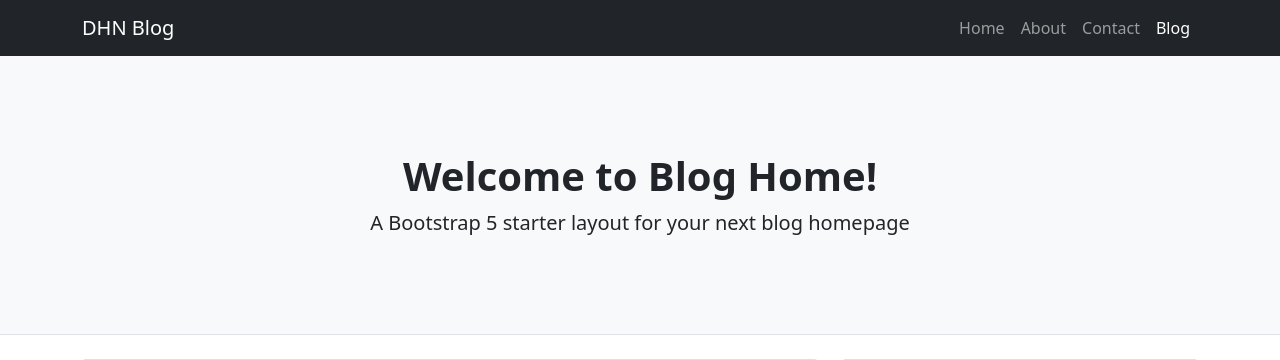
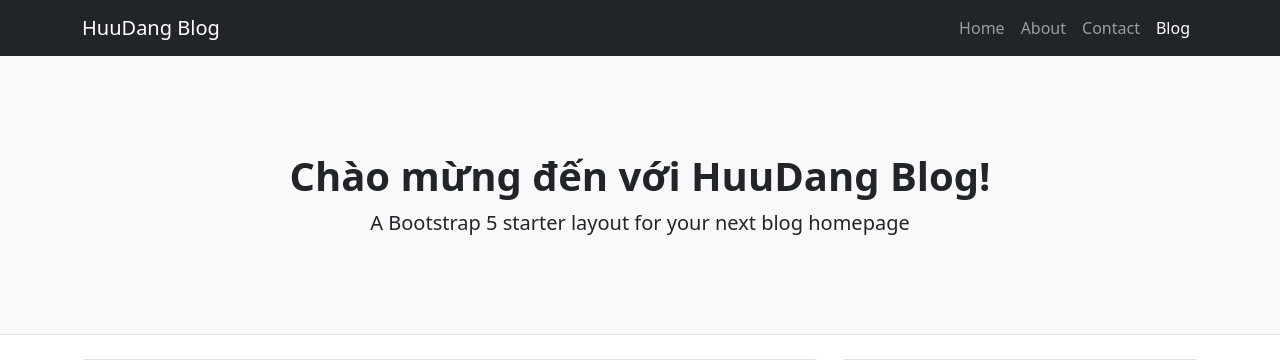
Before and after one commit to danghuu6/dhn-blog, a Django app: page / in a window 1280 px wide. Shown: the top 360 px of the page. Run offline with Django 4.2, Linux system fonts and the light colour scheme; grey boxes labelled with a size stand in for pictures from a placeholder-image service; some libraries are stand-ins or nearby versions.

Commit message:
setup base

```diff
--- a/templates/index.html
+++ b/templates/index.html
@@ -16,7 +16,7 @@
         <!-- Responsive navbar-->
         <nav class="navbar navbar-expand-lg navbar-dark bg-dark">
             <div class="container">
-                <a class="navbar-brand" href="#!">DHN Blog</a>
+                <a class="navbar-brand" href="#!">HuuDang Blog</a>
                 <button class="navbar-toggler" type="button" data-bs-toggle="collapse" data-bs-target="#navbarSupportedContent" aria-controls="navbarSupportedContent" aria-expanded="false" aria-label="Toggle navigation"><span class="navbar-toggler-icon"></span></button>
                 <div class="collapse navbar-collapse" id="navbarSupportedContent">
                     <ul class="navbar-nav ms-auto mb-2 mb-lg-0">
@@ -32,7 +32,7 @@
         <header class="py-5 bg-light border-bottom mb-4">
             <div class="container">
                 <div class="text-center my-5">
-                    <h1 class="fw-bolder">Welcome to Blog Home!</h1>
+                    <h1 class="fw-bolder">Chào mừng đến với HuuDang Blog!</h1>
                     <p class="lead mb-0">A Bootstrap 5 starter layout for your next blog homepage</p>
                 </div>
             </div>
--- a/templates/post.html
+++ b/templates/post.html
@@ -1,3 +1,5 @@
+{% load static %}
+
 <!DOCTYPE html>
 <html lang="en">
     <head>
```
